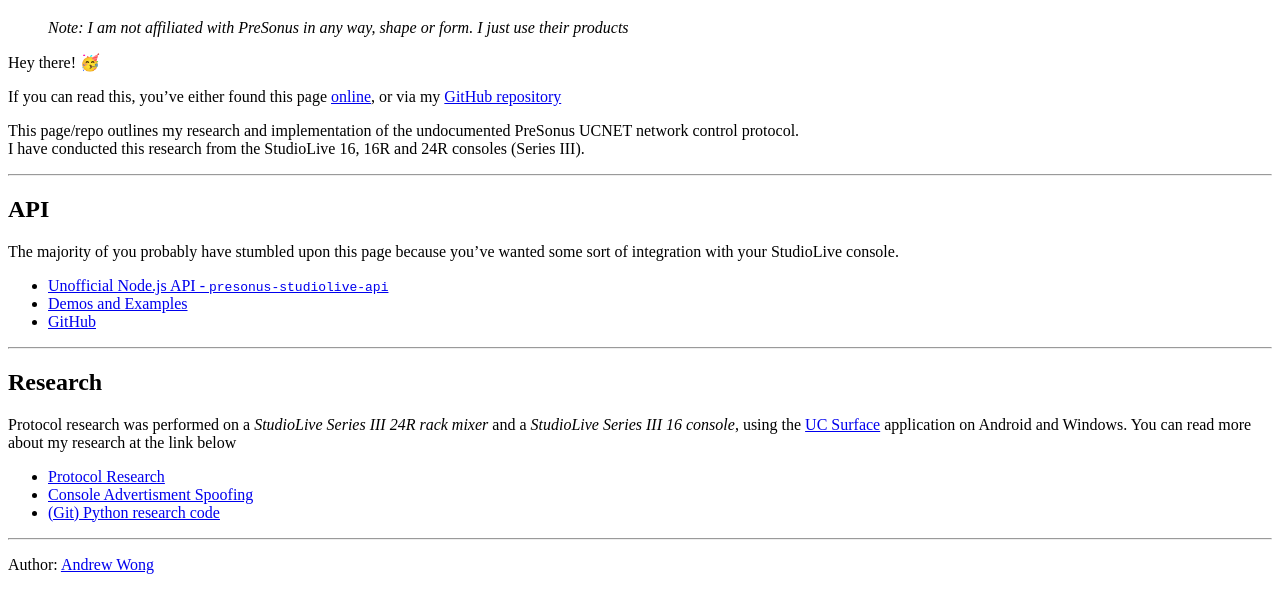
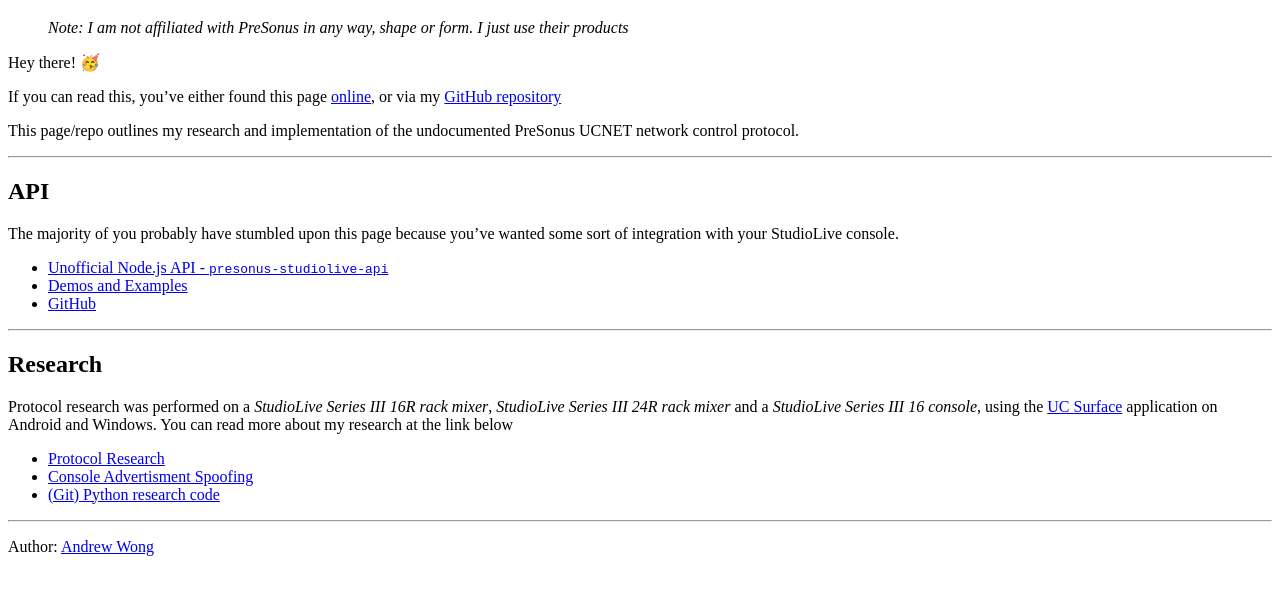
Before and after one commit to featherbear/presonus-studiolive-api, a plain HTML site: page index.html in a window 1280 px wide. Shown: the part 61-674 px from the top of the page. Drawn offline with Linux system fonts and the light colour scheme.

Commit message:
Automated deployment: Tue Nov 16 15:28:03 UTC 2021 e7037c7564d42966033f683919f8e0152fcf66b7

```diff
--- a/index.html
+++ b/index.html
@@ -24,8 +24,7 @@
 </blockquote>
 <p>Hey there! 🥳</p>
 <p>If you can read this, you’ve either found this page <a href="https://featherbear.cc/presonus-studiolive-api">online</a>, or via my <a href="https://github.com/featherbear/presonus-studiolive-api">GitHub repository</a></p>
-<p>This page/repo outlines my research and implementation of the undocumented PreSonus UCNET network control protocol.<br />
-I have conducted this research from the StudioLive 16, 16R and 24R consoles (Series III).</p>
+<p>This page/repo outlines my research and implementation of the undocumented PreSonus UCNET network control protocol.</p>
 <hr />
 <h2 id="api">API</h2>
 <p>The majority of you probably have stumbled upon this page because you’ve wanted some sort of integration with your StudioLive console.</p>
@@ -36,7 +35,7 @@
 </ul>
 <hr />
 <h2 id="research">Research</h2>
-<p>Protocol research was performed on a <em>StudioLive Series III 24R rack mixer</em> and a <em>StudioLive Series III 16 console</em>, using the <a href="https://www.presonus.com/products/UC-Surface">UC Surface</a> application on Android and Windows. You can read more about my research at the link below</p>
+<p>Protocol research was performed on a <em>StudioLive Series III 16R rack mixer</em>, <em>StudioLive Series III 24R rack mixer</em> and a <em>StudioLive Series III 16 console</em>, using the <a href="https://www.presonus.com/products/UC-Surface">UC Surface</a> application on Android and Windows. You can read more about my research at the link below</p>
 <ul>
 <li><a href="https://featherbear.cc/presonus-studiolive-api/protocol.html">Protocol Research</a></li>
 <li><a href="https://github.com/featherbear/presonus-studiolive-console-advertisement">Console Advertisment Spoofing</a></li>
```
